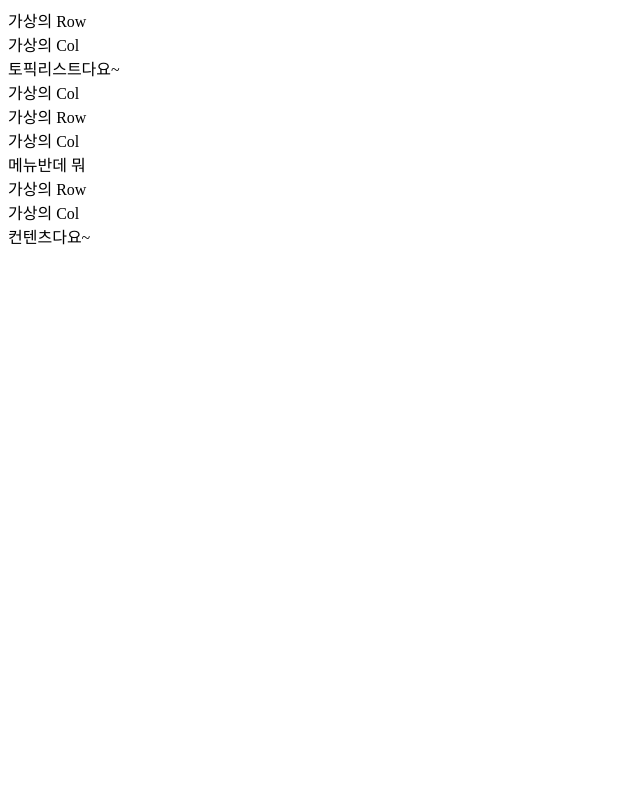
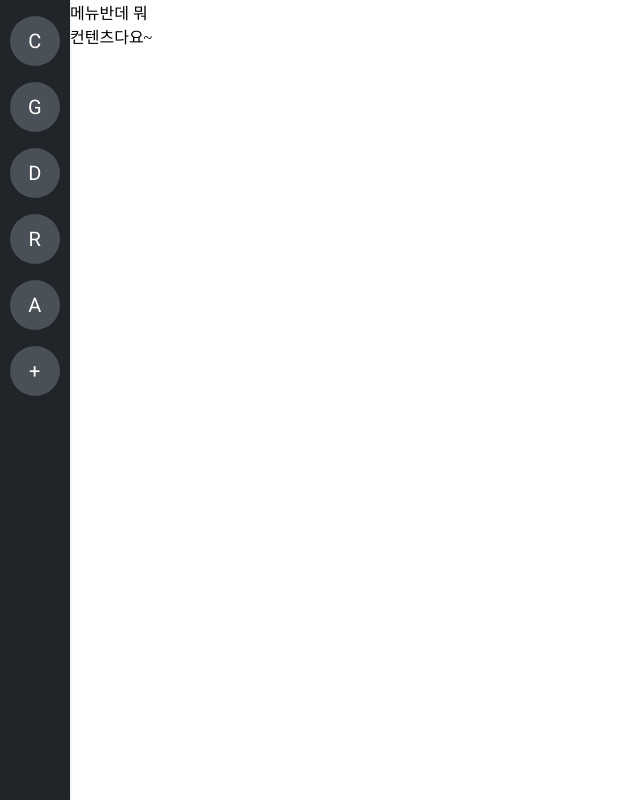
Before and after one commit to chanlendar/legacy-chanlendar-front, a React (Create React App) app in the folder front/: page / in a window 1280 px wide. Shown: the whole page, without its empty margins (0-640 px from the left). Built offline with nearby package versions, Linux system fonts and the light colour scheme; the HTML template or start-up script is replaced by a standard one.

Commit message:
menubar added

```diff
--- a/front/src/App.js
+++ b/front/src/App.js
@@ -1,14 +1,21 @@
-import React, { Component } from "react";
-import { Button } from "@material-ui/core";
-import styled from "styled-components";
+import React from "react";
+import { createGlobalStyle } from "styled-components";
 import AppLayout from "./components/AppLayout";
 
+const GlobalStyle = createGlobalStyle`
+	body {
+		margin: 0;
+		padding: 0;
+		box-sizing: border-box;
+	}
+`;
 
 function App() {
 	return (
-		<div>
+		<>
+			<GlobalStyle />
 			<AppLayout />
-		</div>
+		</>
 	);
 }
 
--- a/front/src/components/AppLayout.js
+++ b/front/src/components/AppLayout.js
@@ -1,29 +1,27 @@
 import React from "react";
+import Grid from "@material-ui/core/Grid";
+
 import TopicList from "./TopicList";
 import MenuBar from "./MenuBar";
-import Row from "./Row";
-import Col from "./Col";
 import Contents from "./Contents";
 
 function AppLayout() {
 	return (
-		<Row>
-			<Col>
-				<TopicList />
-			</Col>
-			<Col>
-				<Row>
-					<Col>
-						<MenuBar />
-					</Col>
-				</Row>
-				<Row>
-					<Col>
-						<Contents />
-					</Col>
-				</Row>
-			</Col>
-		</Row>
+		<Grid container direction="row">
+			<Grid item>
+				<TopicList></TopicList>
+			</Grid>
+			<Grid item>
+				<Grid container item direction="column">
+					<Grid item>
+						<MenuBar></MenuBar>
+					</Grid>
+					<Grid item>
+						<Contents></Contents>
+					</Grid>
+				</Grid>
+			</Grid>
+		</Grid>
 	);
 }
 
--- /dev/null
+++ b/front/src/components/PlusButton.js
@@ -0,0 +1,21 @@
+import React from "react";
+import { Avatar, Button, Grid, } from "@material-ui/core";
+
+import { topicStyles, topicButtonStyles, CustomTooltip } from "../styles";
+
+function PlusButton() {
+    const classes = topicStyles();
+    const button = topicButtonStyles();
+
+	return (
+		<Grid className={classes.root} item>
+			<CustomTooltip title="토픽 추가하기" placement="right" arrow>
+				<Avatar className={classes.circle}>
+					<Button className={button.root}>+</Button>
+				</Avatar>
+			</CustomTooltip>
+		</Grid>
+	);
+}
+
+export default PlusButton;
--- /dev/null
+++ b/front/src/components/Topic.js
@@ -0,0 +1,21 @@
+import React from "react";
+import { Avatar, Button, Grid } from "@material-ui/core";
+
+import { topicStyles, topicButtonStyles, CustomTooltip } from "../styles";
+
+function Topic({ topic }) {
+	const classes = topicStyles();
+	const button = topicButtonStyles();
+
+	return (
+		<Grid className={classes.root} item>
+			<CustomTooltip title={topic.title} placement="right" arrow>
+				<Avatar className={classes.circle}>
+					<Button className={button.root}>{topic.title[0]}</Button>
+				</Avatar>
+			</CustomTooltip>
+		</Grid>
+	);
+}
+
+export default Topic;
--- a/front/src/components/TopicList.js
+++ b/front/src/components/TopicList.js
@@ -1,7 +1,35 @@
 import React from "react";
+import { useSelector } from "react-redux";
+import { Grid, Paper } from "@material-ui/core";
+import { makeStyles } from "@material-ui/core/styles";
+
+import Topic from "./Topic";
+import PlusButton from "./PlusButton";
+
+
+const useStyles = makeStyles((theme) => ({
+	root: {
+		width: "70px",
+		height: "100vh",
+		background: "#212529",
+		color: "white",
+	},
+}));
 
 function TopicList() {
-	return <div>토픽리스트다요~</div>;
+	const classes = useStyles();
+	const topics = useSelector((state) => state.Topics);
+
+	return (
+		<Paper square className={classes.root}>
+			<Grid container direction="column" alignItems="center">
+				{topics.map((v) => (
+					<Topic topic={v} key={v.id} />
+				))}
+				<PlusButton />
+			</Grid>
+		</Paper>
+	);
 }
 
 export default TopicList;
--- a/front/src/reducers/index.js
+++ b/front/src/reducers/index.js
@@ -1,6 +1,29 @@
 const initialState = {
-    id: 1,
-    name: 'Dellil'
+    User: {
+        nickname: 'Ainte',
+    },
+    Topics: [
+        {
+            id: 1,
+            title: 'chanlendar',
+        },
+        {
+            id: 2,
+            title: 'godot community',
+        },
+        {
+            id: 3,
+            title: 'devcord',
+        },
+        {
+            id: 4,
+            title: 'Reactiflux',
+        },
+        {
+            id: 5,
+            title: 'Axcent',
+        },
+    ]
 };
 
 const rootReducer = (state = initialState, action) => {
--- /dev/null
+++ b/front/src/styles/index.js
@@ -0,0 +1,45 @@
+import { Tooltip } from "@material-ui/core";
+import { makeStyles, withStyles } from "@material-ui/core/styles";
+
+/**
+ * TopicStyles
+ */
+export const topicStyles = makeStyles((theme) => ({
+	root: {
+		marginTop: theme.spacing(2),
+	},
+	circle: {
+		width: "50px",
+		height: "50px",
+		background: "#495057",
+	},
+}));
+
+/**
+ * TopicButtonStyles
+ */
+export const topicButtonStyles = makeStyles((theme) => ({
+	root: {
+		width: "100%",
+		height: "100%",
+		color: "white",
+		fontSize: "20px",
+	},
+}));
+
+/**
+ * CustomTooltip
+ * Tooltips component 필요
+ */
+export const CustomTooltip = withStyles((theme) => ({
+	tooltip: {
+		backgroundColor: theme.palette.common.black,
+		fontSize: "16px",
+		marginLeft: theme.spacing(3),
+		paddingTop: theme.spacing(1),
+		paddingBottom: theme.spacing(1),
+	},
+	arrow: {
+		color: theme.palette.common.black,
+	},
+}))(Tooltip);
```
